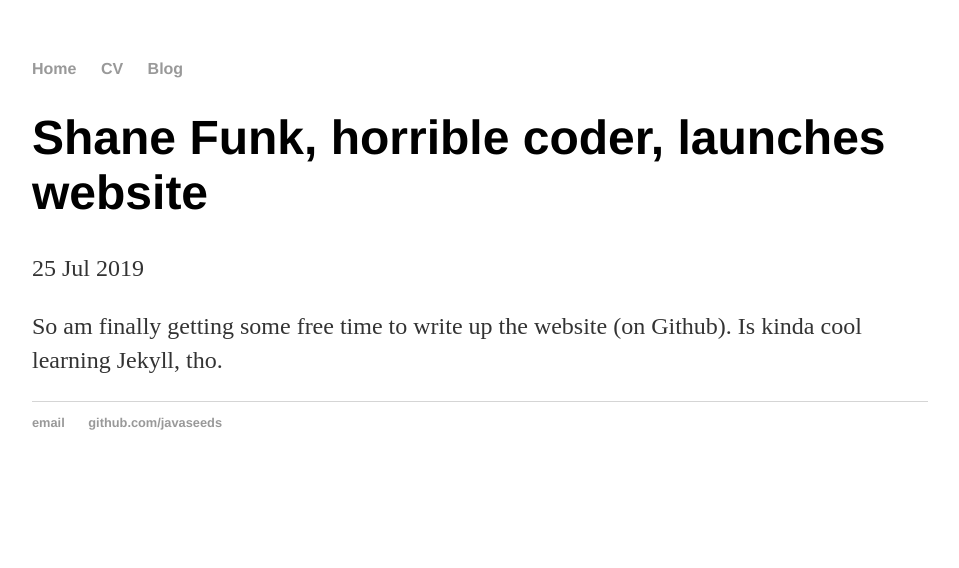
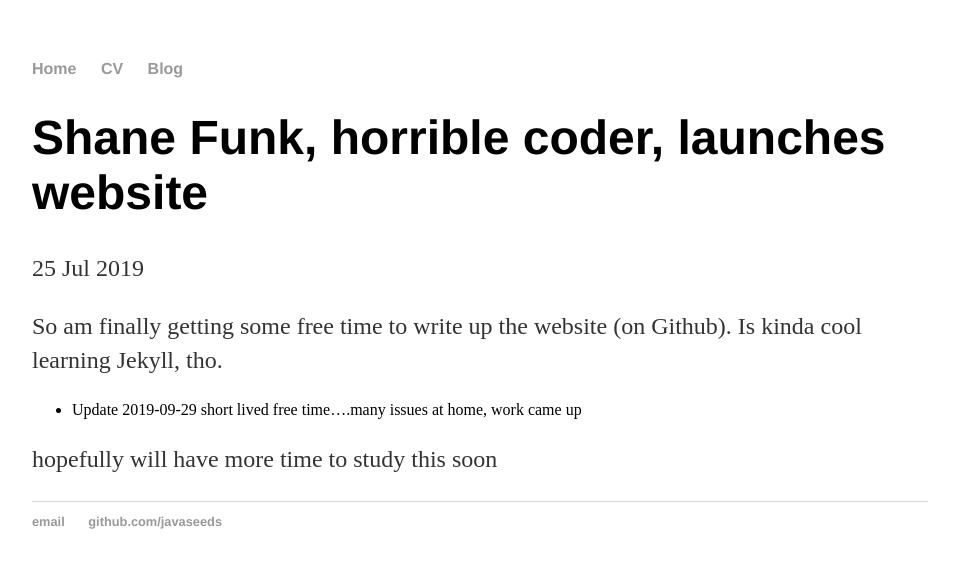
Before and after one commit to javaseeds/javaseeds.github.io, a Jekyll site: the page built from _posts/2019-07-25-funk-site-launched.md, in a window 1280 px wide. Shown: the top 568 px of the page, without its empty margins (160-1119 px from the left). Built offline with Jekyll 4.4.1, drawn with Linux system fonts in a browser that asks for light colours.

Commit message:
small update for counter bump

```diff
--- a/_posts/2019-07-25-funk-site-launched.md
+++ b/_posts/2019-07-25-funk-site-launched.md
@@ -6,3 +6,8 @@ date: 2019-07-25
 
 So am finally getting some free time to write up the website (on Github).
 Is kinda cool learning Jekyll, tho.
+
+* Update 2019-09-29
+short lived free time....many issues at home, work came up
+
+hopefully will have more time to study this soon
```
